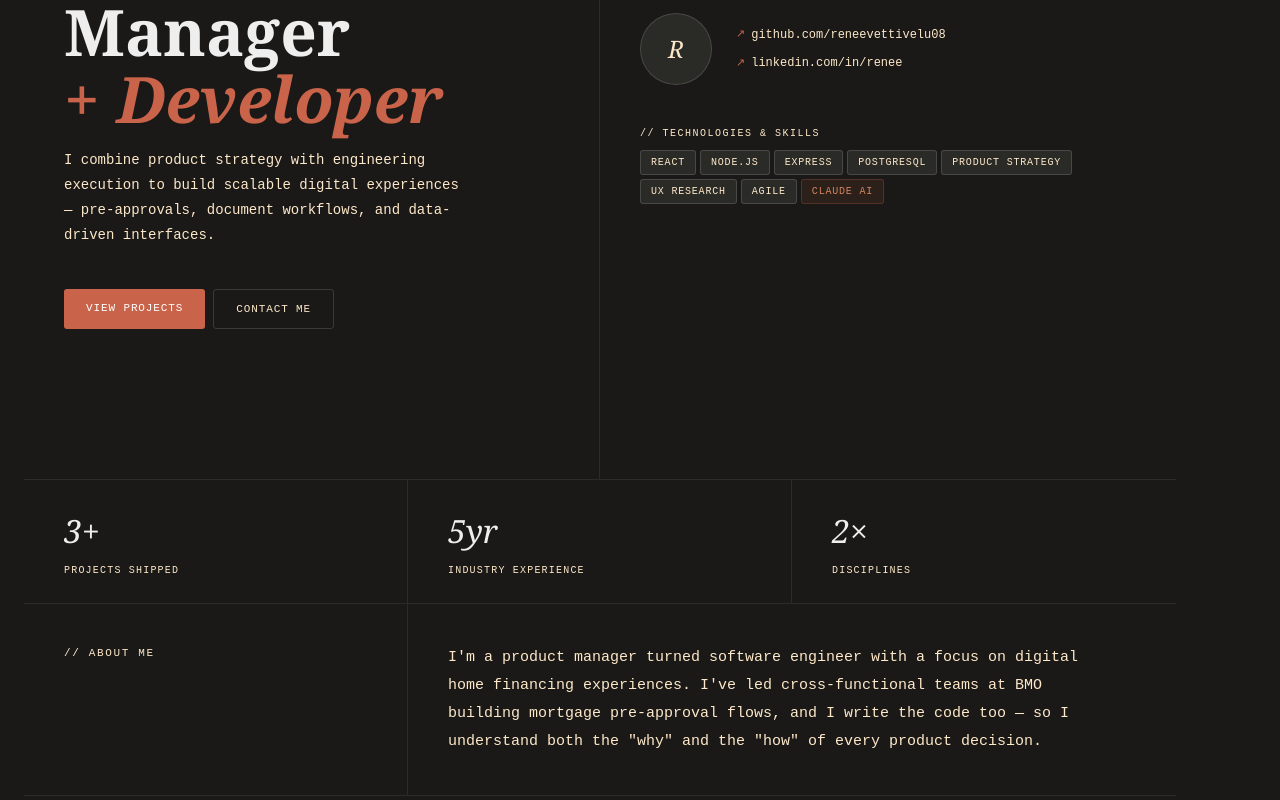
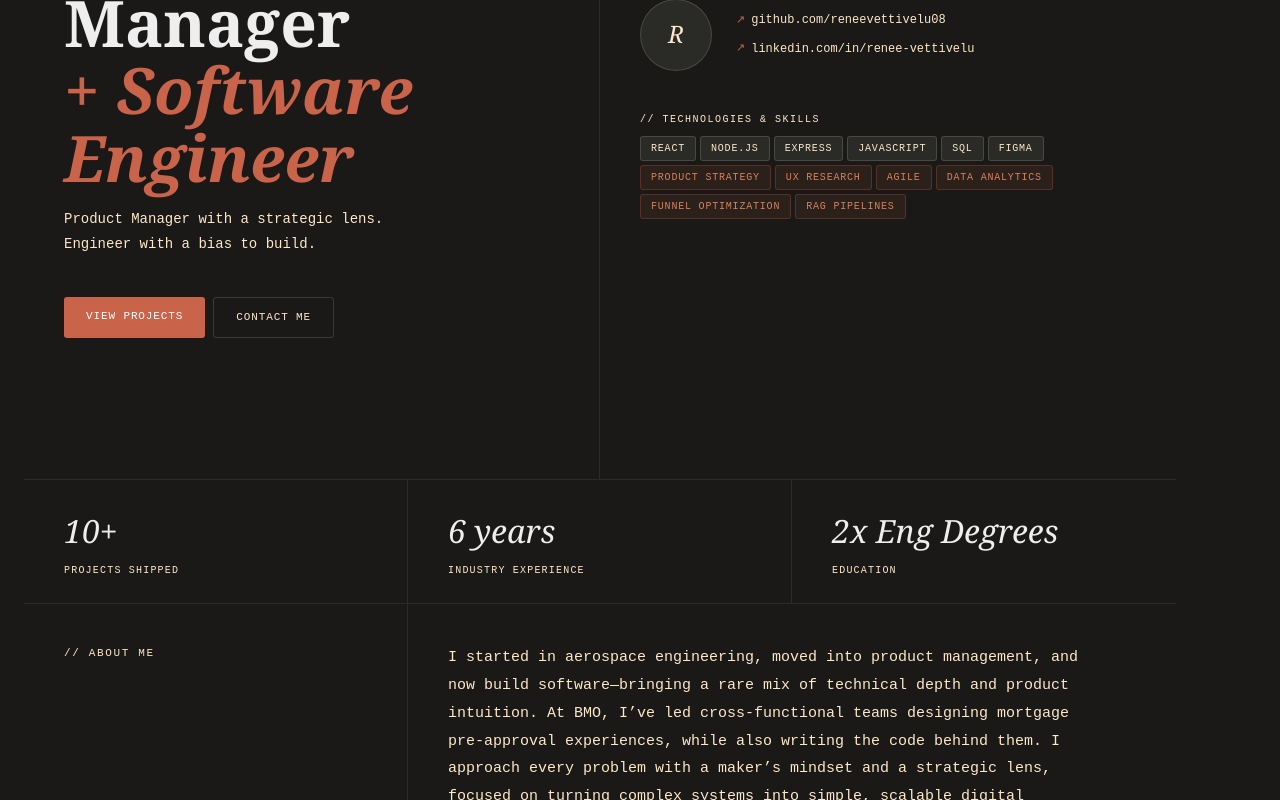
Before and after one commit to reneevettivelu08/portfolio_react, a React (Vite) app: page / in a window 1280 px wide. Shown: the part 320-1120 px from the top of the page. Built offline with nearby package versions, Linux system fonts and the light colour scheme.

Commit message:
updating linkedin and project data points to point correctly

```diff
--- a/src/components/Navbar.jsx
+++ b/src/components/Navbar.jsx
@@ -8,10 +8,10 @@ export default function Navbar() {
 
   return (
     <nav className="nav">
-      <h2>Renee Vetivelu</h2>
+      <h2>Renee Vettivelu</h2>
       <div className="nav__inner">
         <Link to="/" className="nav__logo">
-          <span>//</span> renee.dev
+          <span>//</span>
         </Link>
         <div className="nav__links">
           <Link
--- a/src/data/projects.js
+++ b/src/data/projects.js
@@ -1,7 +1,7 @@
 const projects = [
   {
     id: 1,
-    title: "The Odd Bunch",
+    title: "Odd Bunch ",
     description: "A grocery price comparison tool that helps Canadians find the lowest prices across major retailers — because paying full price for a sad pepper is a choice.",
     skills: ["React", "Node.js", "Express", "Claude AI"],
     featured: true,
--- a/src/pages/Contact.jsx
+++ b/src/pages/Contact.jsx
@@ -39,7 +39,7 @@ export default function Contact() {
         <div>
           <p className="contact__eyebrow">// Let's connect</p>
           <h1 className="contact__title">
-            Open to new<br />opportunities
+            Open to new<br />opportunities!
           </h1>
         </div>
 
@@ -53,14 +53,14 @@ export default function Contact() {
             <div className="contact__detail-icon">@</div>
             <div>
               <div className="contact__detail-label">Email</div>
-              <div className="contact__detail-value">hello@renee.dev</div>
+              <div className="contact__detail-value">renee.vettivelu08@gmail.com</div>
             </div>
           </div>
           <div className="contact__detail-item">
             <div className="contact__detail-icon">⌖</div>
             <div>
               <div className="contact__detail-label">Location</div>
-              <div className="contact__detail-value">Toronto, ON — Remote friendly</div>
+              <div className="contact__detail-value">Toronto, ON - remote friendly! </div>
             </div>
           </div>
         </div>
@@ -77,7 +77,7 @@ export default function Contact() {
               GitHub
             </a>
             <a
-              href="https://linkedin.com/in/renee"
+              href="https://linkedin.com/in/renee-vettivelu/"
               className="contact__social-pill"
               target="_blank"
               rel="noreferrer"
--- a/src/pages/Home.jsx
+++ b/src/pages/Home.jsx
@@ -5,16 +5,21 @@ const skills = [
   { label: "React", accent: false },
   { label: "Node.js", accent: false },
   { label: "Express", accent: false },
-  { label: "PostgreSQL", accent: false },
-  { label: "Product Strategy", accent: false },
-  { label: "UX Research", accent: false },
-  { label: "Agile", accent: false },
-  { label: "Claude AI", accent: true },
+  { label: "JavaScript", accent: false },
+  { label: "SQL", accent: false },
+  { label: "Figma", accent: false },
+  { label: "Product Strategy", accent: true },
+  { label: "UX Research", accent: true },
+  { label: "Agile", accent: true },
+  { label: "Data Analytics", accent: true },
+  { label: "Funnel Optimization", accent: true },
+  { label: "RAG Pipelines", accent: true }
 ];
 
 const experience = [
-  { company: "BMO Financial Group", role: "Product Manager — Digital Mortgages", date: "2022 — Present" },
-  { company: "BrainStation", role: "Software Engineering Diploma", date: "2024" },
+  { company: "BrainStation", role: "Software Engineering Diploma", date: "2026" },
+  { company: "BMO Financial Group - Product Manager", role: "Digital Home Financing & Personal Banking", date: "2025 — Present" },
+  { company: "BMO Financial Group - Technical Business Consultant", role: "Commercial Banking & Asset Management", date: "2020-2025" }
 ];
 
 export default function Home() {
@@ -27,12 +32,10 @@ export default function Home() {
           <p className="home__eyebrow">// Available for work</p>
           <h1 className="home__name">
             Product Manager<br />
-            <em>+ Developer</em>
+            <em>+ Software Engineer</em>
           </h1>
           <p className="home__tagline">
-            I combine product strategy with engineering execution to build
-            scalable digital experiences — pre-approvals, document workflows,
-            and data-driven interfaces.
+            Product Manager with a strategic lens. <br /> Engineer with a bias to build.
           </p>
           <div className="home__actions">
             <Link to="/projects" className="btn btn--primary">View Projects</Link>
@@ -53,12 +56,12 @@ export default function Home() {
                 github.com/reneevettivelu08
               </a>
               <a
-                href="https://linkedin.com/in/renee"
+                href="https://linkedin.com/in/renee-vettivelu"
                 className="home__social-link"
                 target="_blank"
                 rel="noreferrer"
               >
-                linkedin.com/in/renee
+                linkedin.com/in/renee-vettivelu
               </a>
             </div>
           </div>
@@ -82,16 +85,16 @@ export default function Home() {
       {/* ── Stats ── */}
       <div className="home__stats">
         <div className="home__stat">
-          <div className="home__stat-num">3+</div>
+          <div className="home__stat-num">10+</div>
           <div className="home__stat-label">Projects shipped</div>
         </div>
         <div className="home__stat">
-          <div className="home__stat-num">5yr</div>
+          <div className="home__stat-num">6 years</div>
           <div className="home__stat-label">Industry experience</div>
         </div>
         <div className="home__stat">
-          <div className="home__stat-num">2×</div>
-          <div className="home__stat-label">Disciplines</div>
+          <div className="home__stat-num">2x Eng Degrees</div>
+          <div className="home__stat-label">Education</div>
         </div>
       </div>
 
@@ -100,11 +103,7 @@ export default function Home() {
         <div className="home__about-label">// About me</div>
         <div className="home__about-content">
           <p>
-            I'm a product manager turned software engineer with a focus on
-            digital home financing experiences. I've led cross-functional teams
-            at BMO building mortgage pre-approval flows, and I write the code
-            too — so I understand both the "why" and the "how" of every
-            product decision.
+            I started in aerospace engineering, moved into product management, and now build software—bringing a rare mix of technical depth and product intuition. At BMO, I’ve led cross-functional teams designing mortgage pre-approval experiences, while also writing the code behind them. I approach every problem with a maker’s mindset and a strategic lens, focused on turning complex systems into simple, scalable digital experiences.
           </p>
         </div>
       </section>
```
